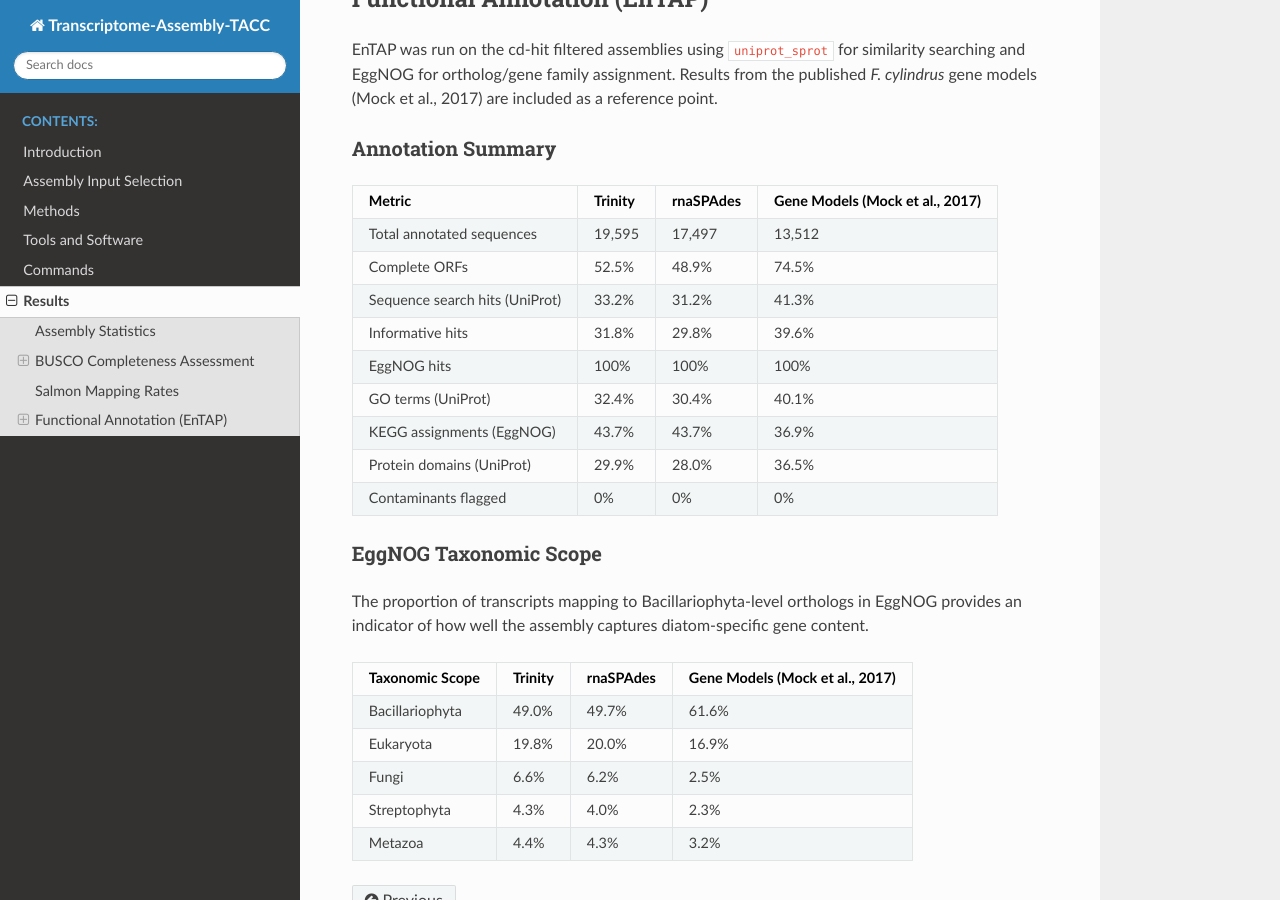
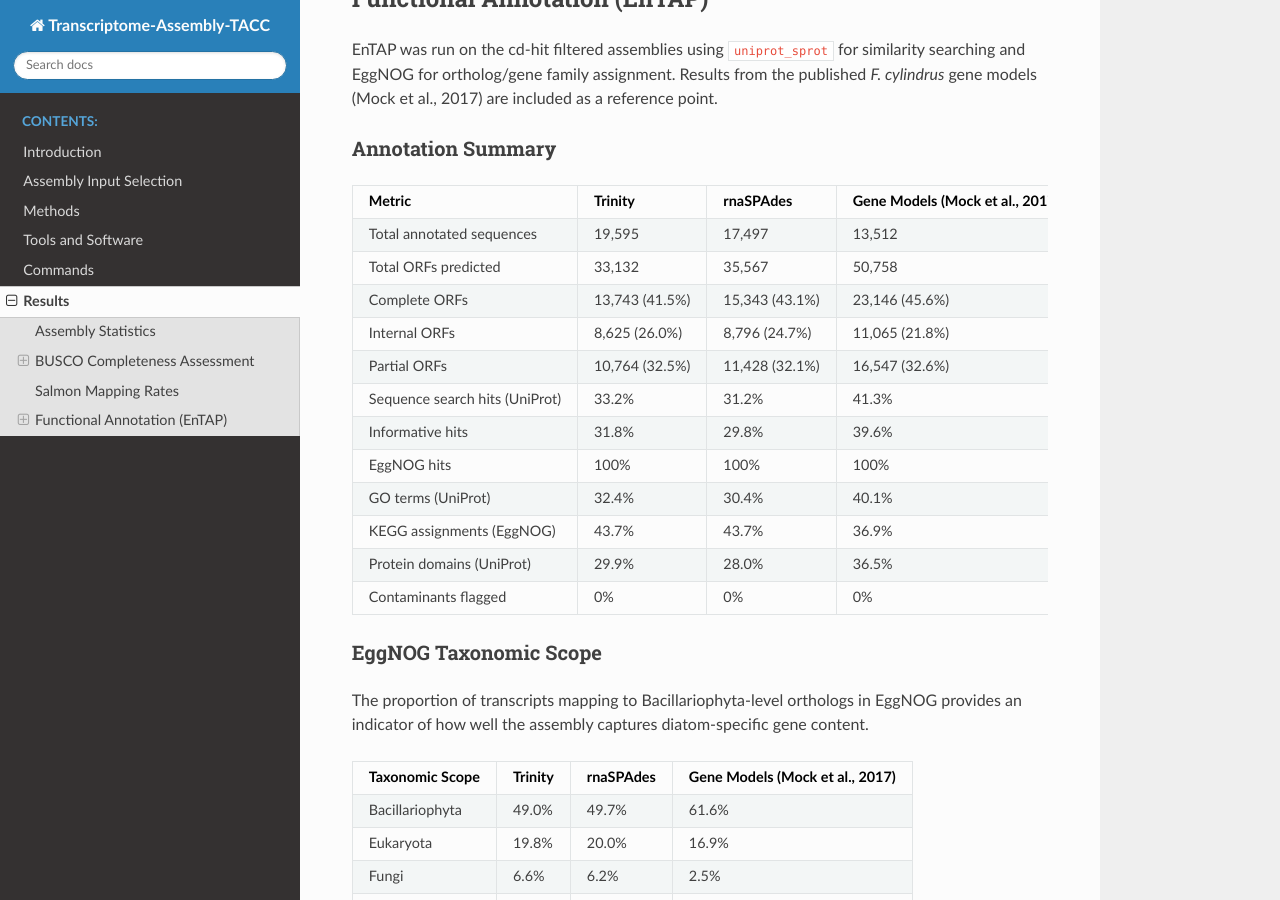
Before and after one commit to AriannaM-A/Transcriptome-Assembly-TACC, a Sphinx documentation site: the page built from docs/source/results.md, in a window 1280 px wide and 900 px high, scrolled down 1813 px. Built offline with Sphinx 7.4.7 and the Read the Docs theme 3.1.0, drawn with Linux system fonts in a browser that asks for light colours.

Commit message:
Update metrics in results.md for ORFs and hits

```diff
--- a/docs/source/results.md
+++ b/docs/source/results.md
@@ -62,7 +62,10 @@ EnTAP was run on the cd-hit filtered assemblies using `uniprot_sprot` for simila
 | Metric | Trinity | rnaSPAdes | Gene Models (Mock et al., 2017) |
 |---|---|---|---|
 | Total annotated sequences | 19,595 | 17,497 | 13,512 |
-| Complete ORFs | 52.5% | 48.9% | 74.5% |
+| Total ORFs predicted | 33,132 | 35,567 | 50,758 |
+| Complete ORFs | 13,743 (41.5%) | 15,343 (43.1%) | 23,146 (45.6%) |
+| Internal ORFs | 8,625 (26.0%) | 8,796 (24.7%) | 11,065 (21.8%) |
+| Partial ORFs | 10,764 (32.5%) | 11,428 (32.1%) | 16,547 (32.6%) |
 | Sequence search hits (UniProt) | 33.2% | 31.2% | 41.3% |
 | Informative hits | 31.8% | 29.8% | 39.6% |
 | EggNOG hits | 100% | 100% | 100% |
```
